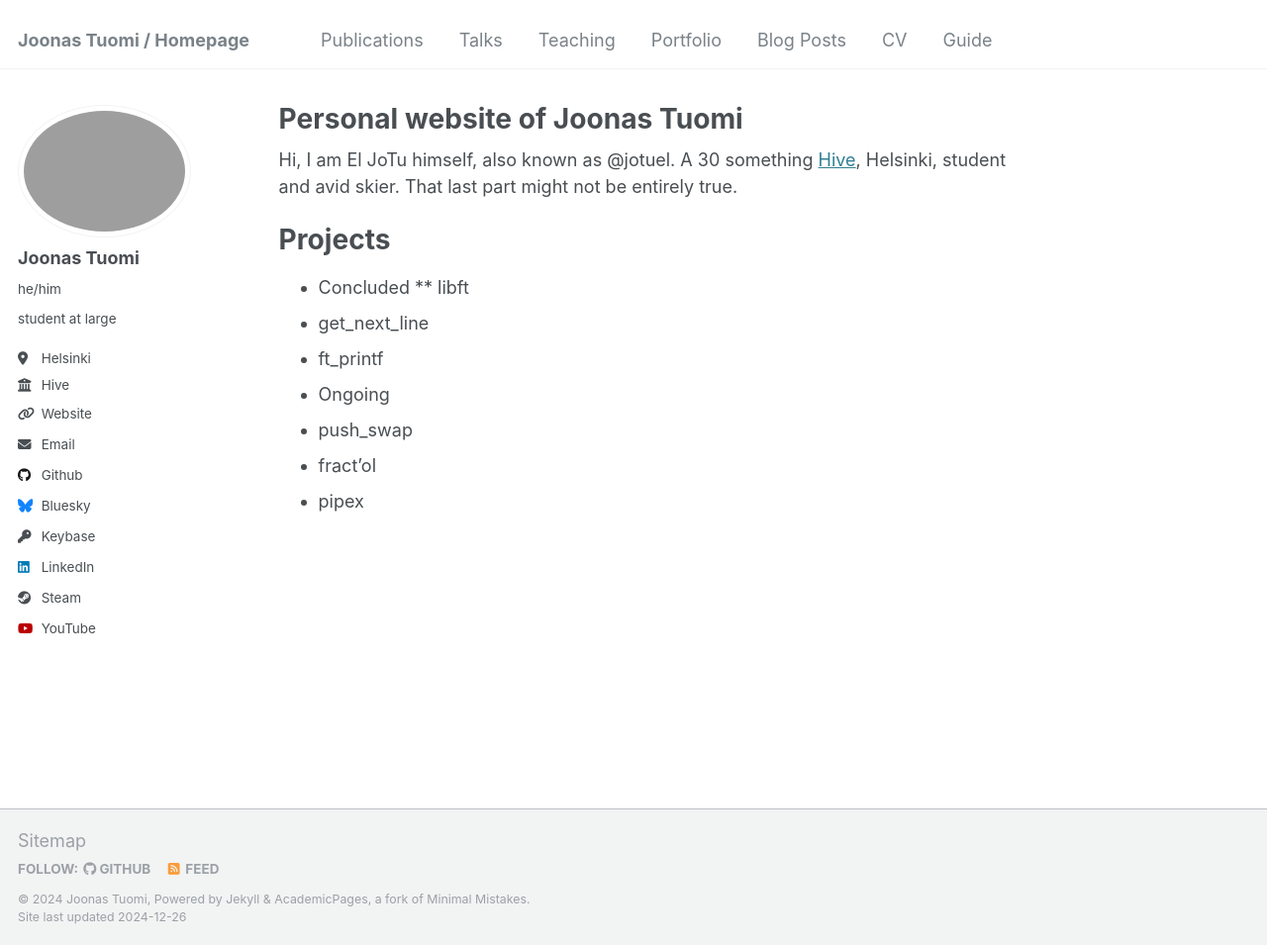
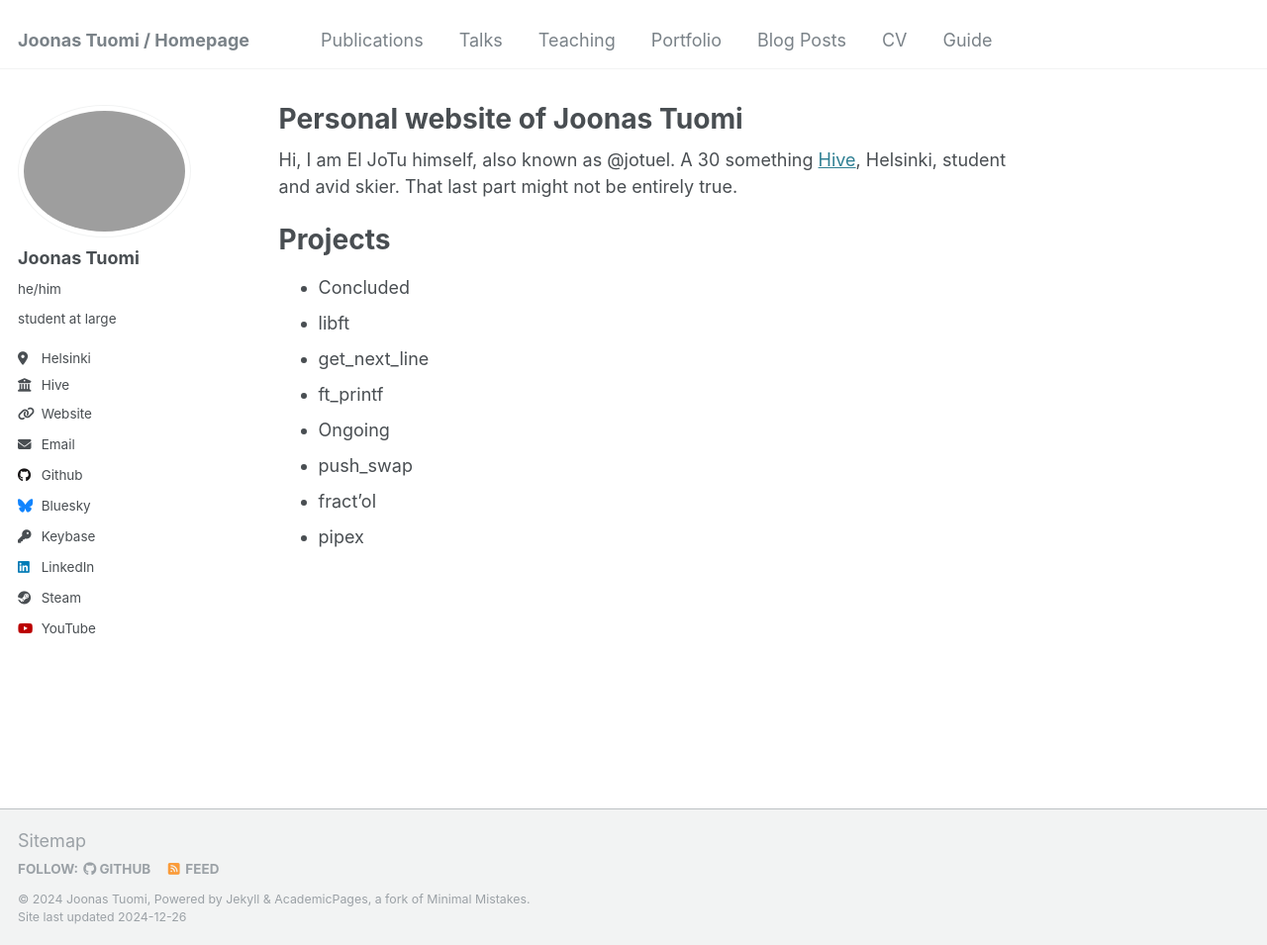
Before and after one commit to jotuel/jotuel.github.io, a Jekyll site: the page built from _pages/about.md, in a window 1280 px wide and 955 px high. Shown: the whole window at 99% size. Built offline with Jekyll 4.4.1, drawn with Linux system fonts in a browser that asks for light colours.

```diff
--- a/_pages/about.md
+++ b/_pages/about.md
@@ -12,10 +12,10 @@ Hi, I am El JoTu himself, also known as @jotuel. A 30 something [Hive](https://h
 Projects
 ======
 * Concluded
-** libft
-* get_next_line
-* ft_printf
+ * libft
+ * get_next_line
+ * ft_printf
 * Ongoing
-* push_swap
-* fract'ol
-* pipex
+ * push_swap
+ * fract'ol
+ * pipex
```
